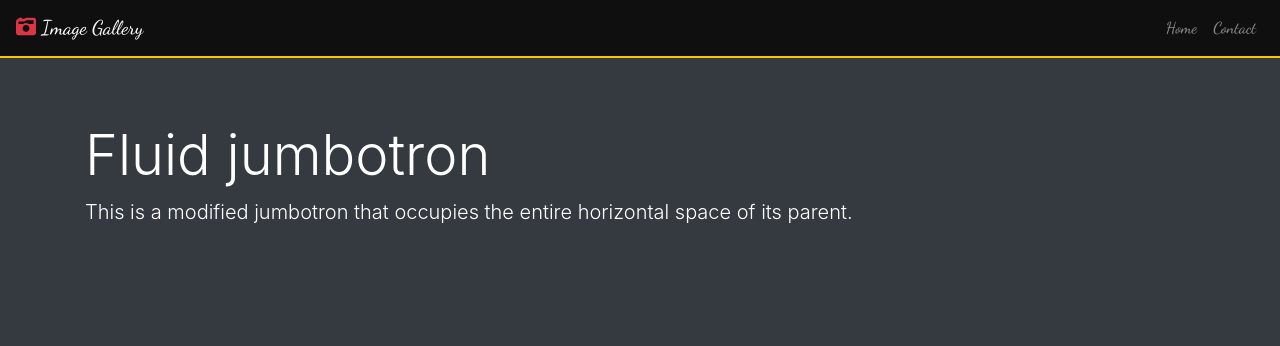
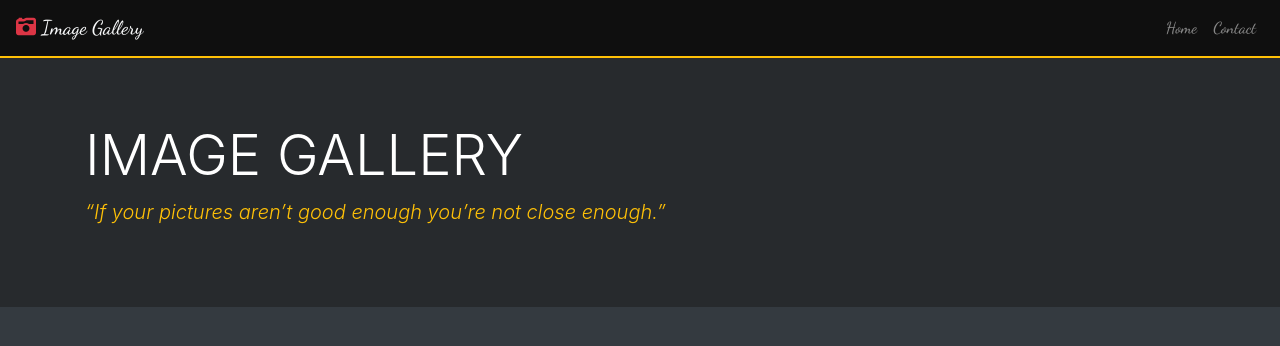
Before and after one commit to BilalBaheer/Image-Gallery, a plain HTML site: page index.html in a window 1280 px wide. Drawn offline with nearby package versions, Linux system fonts and the light colour scheme.

Commit message:
changes CSS styling

```diff
--- a/index.html
+++ b/index.html
@@ -27,10 +27,10 @@
           </ul>
         </div>
       </nav>
-      <div class="jumbotron jumbotron-fluid bg-dark">
+      <div class="jumbotron jumbotron-fluid">
         <div class="container">
-          <h1 class="display-4">Fluid jumbotron</h1>
-          <p class="lead">This is a modified jumbotron that occupies the entire horizontal space of its parent.</p>
+          <h1 class="display-4">IMAGE GALLERY</h1>
+          <p class="lead text-warning font-italic">“If your pictures aren’t good enough you’re not close enough.”</p>
         </div>
       </div>
 
--- a/style.css
+++ b/style.css
@@ -5,6 +5,6 @@
 }
 
 .jumbotron {
-    background-color: rgba(30, 30, 30, 0.5);
+    background-color: rgba(26, 26, 26, 0.5);
     color: white;
 }
```
